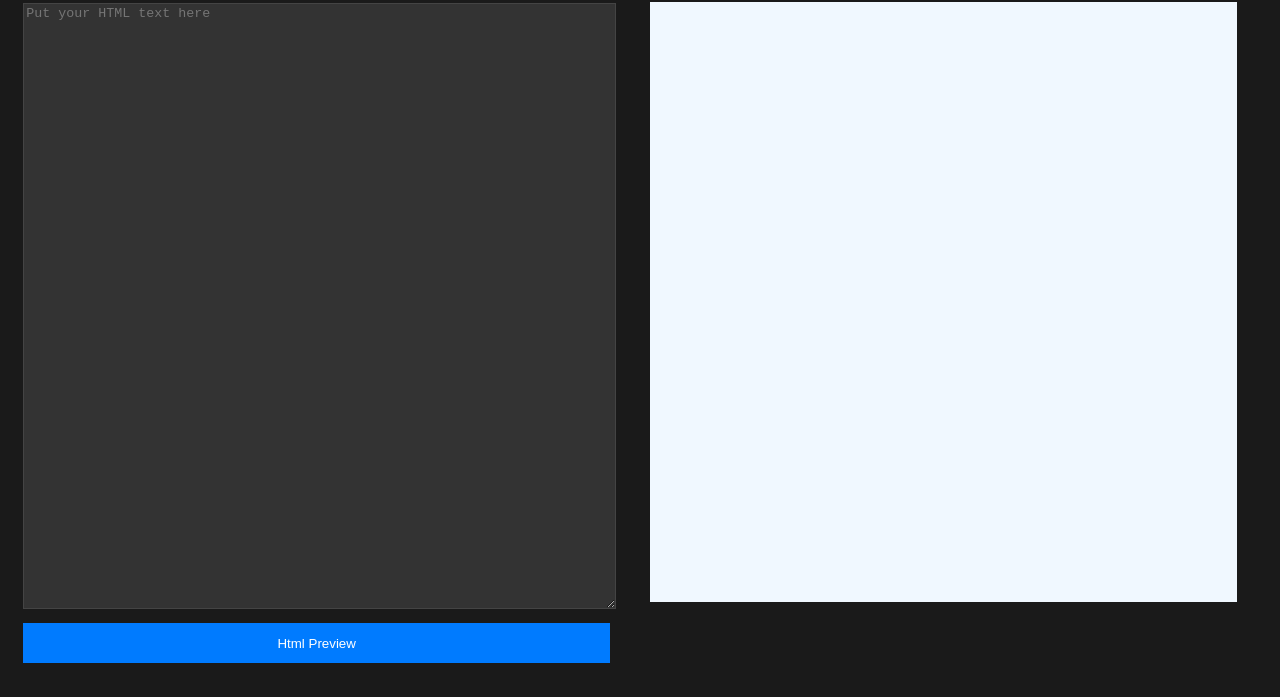
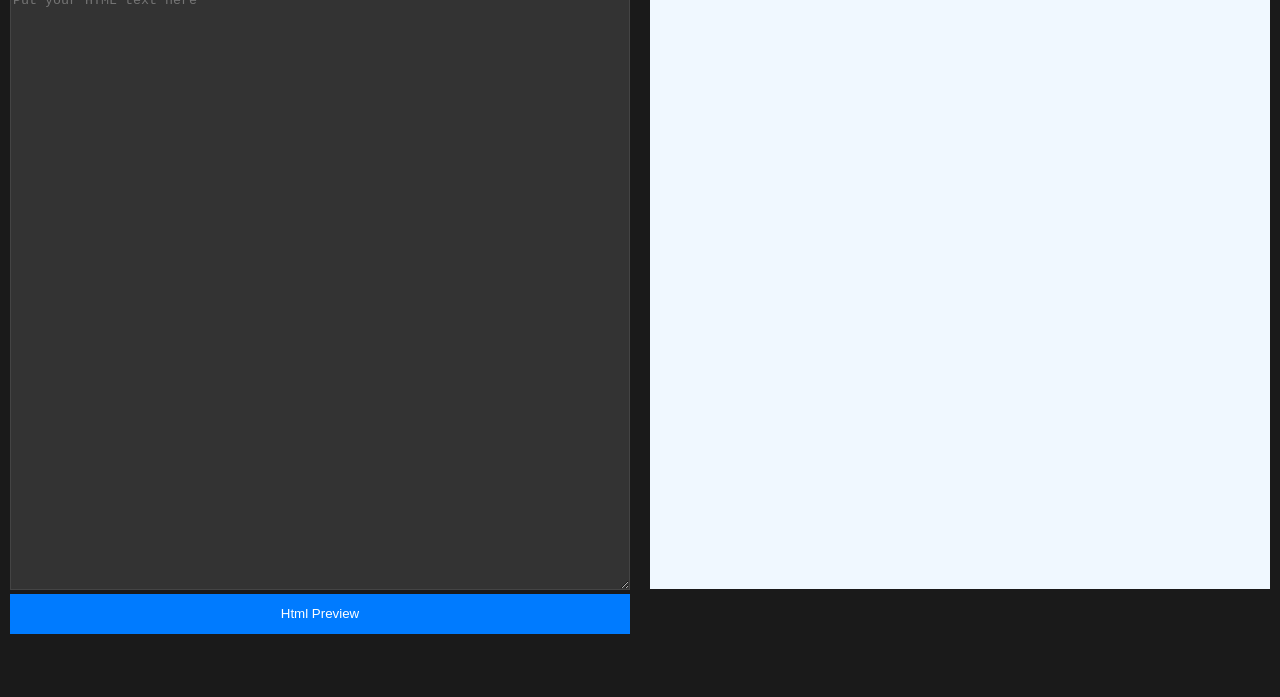
Before and after one commit to JennyZhu22/chatGPTHtmlPreview, a plain HTML site: page index.html in a window 1280 px wide. Shown: the part 134-831 px from the top of the page. After the commit the page ends 800 px from the top, so only its background shows below. Drawn offline with Linux system fonts and the light colour scheme.

Commit message:
Update index.html

```diff
--- a/index.html
+++ b/index.html
@@ -6,36 +6,48 @@
     <meta name="description" content="Free online HTML viewer and editor, perfect for previewing HTML content and experimenting with HTML and CSS.">
     <title>Online HTML Viewer and Preview | Free HTML Preview with CSS</title>
     <style>
-    /* 大气配色风格 */
+        * {
+            box-sizing: border-box; /* 使所有元素的宽度包括内边距和边框 */
+        }
+
         body {
-        margin: 10pt;
+            margin: 0;
             display: flex;
+            flex-wrap: wrap; /* 允许元素在必要时换行 */
+            align-items: flex-start; /* 对齐元素到容器的顶部 */
             background-color: #1a1a1a; /* 深色背景 */
             color: #f0f0f0; /* 浅色文字 */
+            font-family: Arial, sans-serif; /* 设置字体 */
         }
+
         #leftPanel, #rightPanel {
-        width: 50%;
+            flex: 1; /* 允许两个面板平等地伸缩 */
+            min-width: 300px; /* 设置最小宽度，防止面板过小 */
+            padding: 10px; /* 设置内边距以确保对齐 */
         }
-    #editor {
-        width: 100%;
+
+        #editor, #display {
+            width: 100%; /* 调整宽度以适应父容器 */
             height: 75vh;
-        margin-bottom: 10px;
             background-color: #333; /* 编辑器背景色 */
             color: #fff; /* 编辑器文字色 */
             border: 1px solid #444; /* 边框颜色 */
         }
+
+        #display {
+            background-color: #f0f8ff; /* 很淡的淡蓝色背景 */
+            border: none;
+        }
+
         button {
-        width: 100%;
+            width: 100%; /* 按钮宽度占满父容器 */
             height: 40px;
             background-color: #007bff; /* 按钮背景色 */
             color: white; /* 按钮文字色 */
             border: none;
+            margin-bottom: 10px; /* 设置按钮的下边距 */
         }
-    #display {
-        width: 100%;
-        height: calc(75vh - 40px);
-        border: none;
-    }
+
         .resultHeader {
             font-size: 16px;
             font-weight: bold;
@@ -46,74 +58,41 @@
             border-bottom: 1px solid #555; /* 分隔线颜色 */
         }
 
-    #editor, #display {
-        width: 100%;
-        height: 75vh; /* 统一设置高度 */
-        background-color: #333; /* 编辑器背景色 */
-        color: #fff; /* 编辑器文字色 */
-        border: 1px solid #444; /* 边框颜色 */
+        /* 媒体查询，适应不同屏幕尺寸 */
+        @media (max-width: 600px) {
+            #leftPanel, #rightPanel {
+                width: 100%; /* 小屏幕时面板宽度占满整个屏幕 */
             }
-
-    #display {
-        background-color: #f0f8ff; /* 很淡的淡蓝色背景 */
-        border: none;
         }
-
-  #leftPanel, #rightPanel {
-        width: 50%;
-        padding: 10px; /* 设置内边距以确保对齐 */
-    }
-
-    #editor, #display {
-        width: calc(100% - 20px); /* 减去内边距确保宽度一致 */
-        height: 75vh;
-        margin-bottom: 10px; /* 设置下边距 */
-        border: 1px solid #444;
-    }
-
-    #editor {
-        background-color: #333; /* 编辑器背景色 */
-        color: #fff; /* 编辑器文字色 */
-    }
-
-    #display {
-        background-color: #f0f8ff; /* 很淡的淡蓝色背景 */
-        border: none;
-    }
-
-    button {
-        width: calc(100% - 20px); /* 调整按钮宽度以匹配对齐 */
-        height: 40px;
-        background-color: #007bff; /* 按钮背景色 */
-        color: white; /* 按钮文字色 */
-        border: none;
-        margin-bottom: 10px; /* 设置按钮的下边距 */
-    }
-
-
-
-
-
     </style>
-
-
-
 </head>
 <body>
     <div id="leftPanel">
-        <h1>HTML Preview Online</h1> <!-- 添加H1标签，强调主要关键词 -->
-        <p>Put your HTML text here and see the instant preview!</p> <!-- 添加描述性文本 -->
-        <textarea id="editor" placeholder="Put your HTML text here"></textarea> <!-- 增强可访问性 -->
+        <h1>HTML Preview Online</h1>
+        <p>Put your HTML text here and see the instant preview!</p>
+        <textarea id="editor" placeholder="Put your HTML text here"></textarea>
         <button onclick="displayHtml()">Html Preview</button>
     </div>
+
+   <div style="display:none">
+<!-- Google tag (gtag.js) -->
+<script async src="https://www.googletagmanager.com/gtag/js?id=G-70M0PVQXJX"></script>
+<script>
+  window.dataLayer = window.dataLayer || [];
+  function gtag(){dataLayer.push(arguments);}
+  gtag('js', new Date());
+
+  gtag('config', 'G-70M0PVQXJX');
+</script>
+  </div>
+
     <div id="rightPanel">
-        <h2>HTML Viewer Online Free</h2> <!-- 添加H2标签，强调次要关键词 -->
+        <h2>HTML Viewer Online Free</h2>
         <div class="resultHeader">HTML Preview Result</div>
-        <iframe id="display" title="HTML Preview Pane"></iframe> <!-- 增加标题属性 -->
+        <iframe id="display" title="HTML Preview Pane"></iframe>
     </div>
 
     <script>
-        // 确保脚本的清晰和注释
         function displayHtml() {
             var content = document.getElementById('editor').value;
             var iframe = document.getElementById('display');
```
Lines whose indentation alone changed are shown as unchanged.
